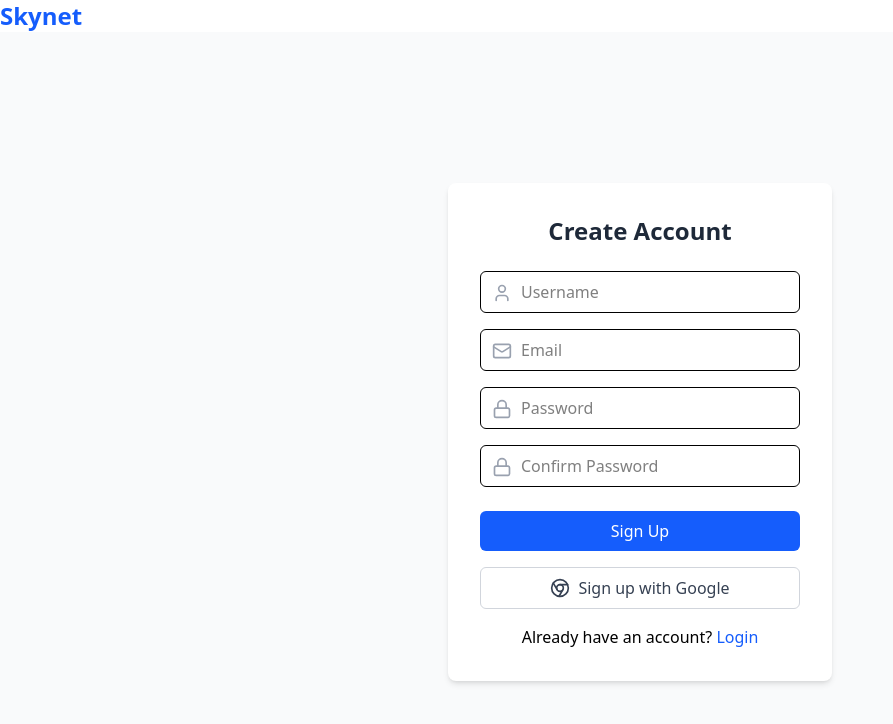
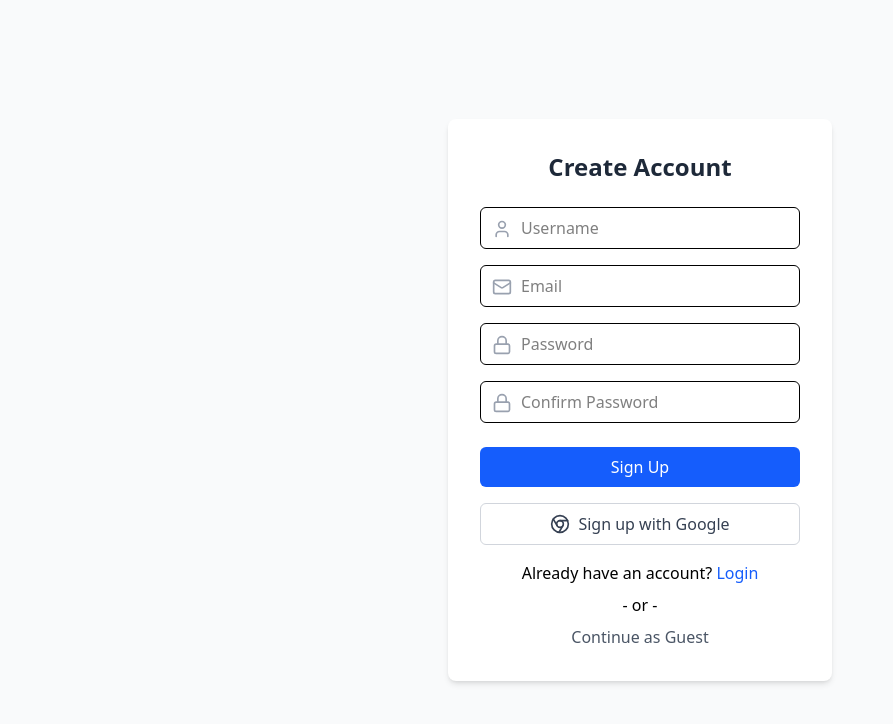
Before and after one commit to trk345/skynet, a React (Vite) app in the folder frontend/: page /signup in a window 1280 px wide. Shown: the top 724 px of the page, without its empty margins (0-893 px from the left). Built offline with nearby package versions, Linux system fonts and the light colour scheme; no server answers.

Commit message:
Add "Continue as Guest" option in Login and SignUp pages

```diff
--- a/frontend/src/pages/UserLogin.jsx
+++ b/frontend/src/pages/UserLogin.jsx
@@ -45,9 +45,6 @@ const UserLogin = () => {
 
   return (
     <>
-    <div className="text-2xl font-bold text-blue-600">
-        <Link to="/">Skynet</Link>
-    </div>
     <div className="min-h-screen bg-gray-50 flex items-center justify-center">
       <div className="bg-white p-8 rounded-lg shadow-md w-96">
         <h2 className="text-2xl font-bold mb-6 text-center text-gray-800">User Login</h2>
@@ -95,6 +92,8 @@ const UserLogin = () => {
           <Link to="/admin/login" className="text-blue-600 hover:underline block">Admin Login</Link>
           <Link to="#" className="text-blue-600 hover:underline block">Forgot Password?</Link>
           <Link to="/signup" className="text-blue-600 hover:underline block">Create an Account</Link>
+          <span className="block my-2">- or -</span> {/* Moves to new line */}
+          <Link to="/" className="text-gray-600 hover:underline block">Continue as Guest</Link>
         </div>
       </div>
     </div>
--- a/frontend/src/pages/UserSignup.jsx
+++ b/frontend/src/pages/UserSignup.jsx
@@ -60,9 +60,6 @@ const UserSignup = () => {
 
   return (
     <>
-      <div className="text-2xl font-bold text-blue-600">
-        <Link to="/">Skynet</Link>
-      </div>
       <div className="min-h-screen bg-gray-50 flex items-center justify-center">
         <div className="bg-white p-8 rounded-lg shadow-md w-96">
           <h2 className="text-2xl font-bold mb-6 text-center text-gray-800">Create Account</h2>
@@ -133,6 +130,8 @@ const UserSignup = () => {
           <div className="text-center mt-4">
             <span>Already have an account? </span>
             <Link to="/login" className="text-blue-600 hover:underline">Login</Link>
+            <span className="block my-2">- or -</span> {/* Moves to new line */}
+            <Link to="/" className="text-gray-600 hover:underline block">Continue as Guest</Link>
           </div>
         </div>
       </div>
```
